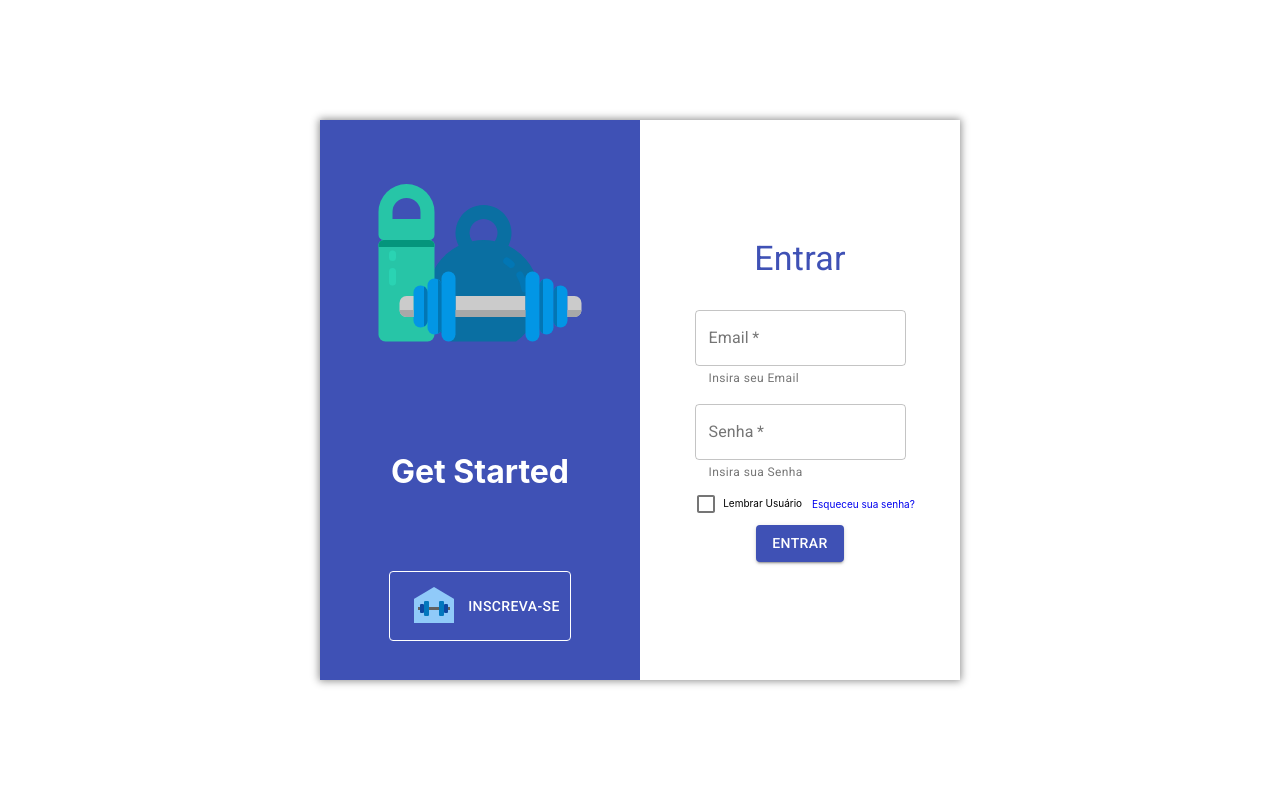
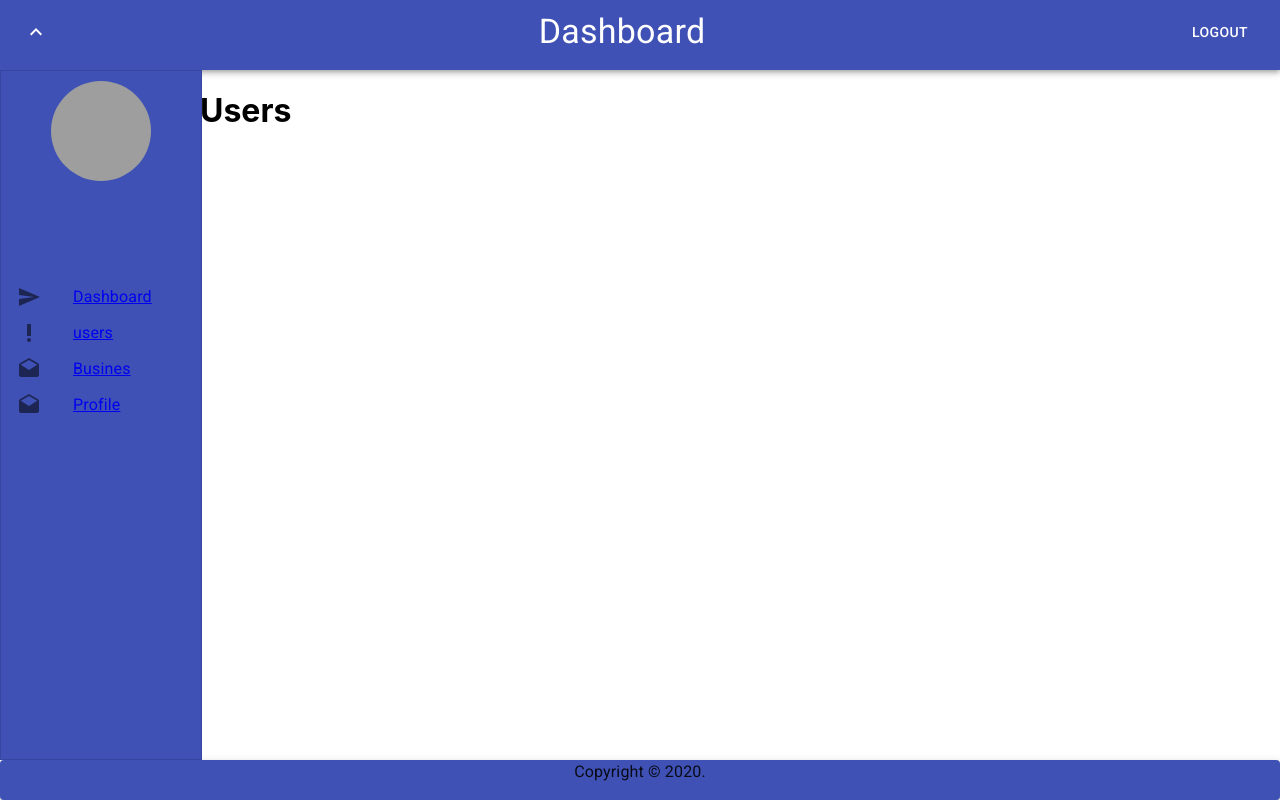
Before and after one commit to raultocantins/acadpro_full, a React (Create React App) app in the folder frontend/: page /home/users in a window 1280 px wide. Before the commit this address led to /signin. Built offline with nearby package versions, Linux system fonts and the light colour scheme; no server answers; grey boxes are pictures that could not be loaded.

Commit message:
Utilizando Router dentro do content e estilizando componentes

```diff
--- /dev/null
+++ b/frontend/src/Components/Home/Content/Busines.js
@@ -0,0 +1,17 @@
+import React, { Component } from "react";
+
+export default class Busines extends Component {
+
+    constructor(props) {
+        super(props)
+
+
+    };
+    render() {
+
+        return (
+            <h1>Busines</h1>
+        )
+
+    }
+}
--- /dev/null
+++ b/frontend/src/Components/Home/Content/Dashboard.js
@@ -0,0 +1,17 @@
+import React, { Component } from "react";
+
+export default class Dashboard extends Component {
+
+    constructor(props) {
+        super(props)
+
+
+    };
+    render() {
+
+        return (
+            <h1>Dashboard</h1>
+        )
+
+    }
+}
--- /dev/null
+++ b/frontend/src/Components/Home/Content/User.js
@@ -0,0 +1,17 @@
+import React, { Component } from "react";
+
+export default class User extends Component {
+
+    constructor(props) {
+        super(props)
+
+
+    };
+    render() {
+
+        return (
+            <h1>User</h1>
+        )
+
+    }
+}
--- /dev/null
+++ b/frontend/src/Components/Home/Content/Users.js
@@ -0,0 +1,17 @@
+import React, { Component } from "react";
+
+export default class Users extends Component {
+
+    constructor(props) {
+        super(props)
+
+
+    };
+    render() {
+
+        return (
+            <h1>Users</h1>
+        )
+
+    }
+}
--- a/frontend/src/Components/Home/Home.css
+++ b/frontend/src/Components/Home/Home.css
@@ -5,7 +5,7 @@
     height: 100vh;
     width: 100vw;
     display: grid;
-    grid-template-columns: 300px 1fr;
+    grid-template-columns: 200px 1fr;
     grid-template-rows: 70px 1fr 40px;
     grid-template-areas:
     "appbar appbar"
@@ -27,9 +27,11 @@
     grid-area: aside;
     height: 100%;
     width: 100%;
-    z-index: 10;
+    z-index: 1;
 
+color: #ffff;
 animation-name: openClosed;
+
 animation-duration: 1s;
 
 display: flex;
@@ -40,7 +42,7 @@ flex-direction: column;
 }
 .content{
     grid-area: content;
-    height: 100%;
+    height: auto;
     width: 100%;
 
 }
@@ -48,7 +50,8 @@ flex-direction: column;
     grid-area: footer;
     height: 100%;
     width: 100%;
-    color: white;
+    color: #ffff;
+
 
 }
 
--- a/frontend/src/Components/Home/Home.js
+++ b/frontend/src/Components/Home/Home.js
@@ -9,6 +9,16 @@ import IconButton from "@material-ui/core/IconButton";
 import MenuIcon from "@material-ui/icons/Menu";
 import Paper from "@material-ui/core/Paper";
 import ExpandLessIcon from "@material-ui/icons/ExpandLess";
+import {
+  BrowserRouter as Router,
+  Switch,
+  Route,
+  Link,
+} from "react-router-dom";
+import Dashboard from './Content/Dashboard'
+import Busines from './Content/Busines'
+import Users from './Content/Users'
+import User from './Content/User'
 import api from '../../api'
 import Axios from 'axios'
 import './Home.css'
@@ -31,11 +41,16 @@ export default class Home extends Component {
             url: '',
             data: []
         }
-        this.Logout = this.Logout.bind(this)
-       this.registerUser = this.registerUser.bind(this)
+       /* this.Logout = this.Logout.bind(this)
+       this.registerUser = this.registerUser.bind(this)*/
        this.openClosed = this.openClosed.bind(this);
     }
-    componentDidMount() {
+
+
+    componentDidMount(){
+      window.location.path='/home'
+    }
+   /* componentDidMount() {
         Axios.post('http://localhost:4000/validateToken', JSON.parse(window.localStorage.getItem('logToken')))
             .then((res) => {
                 var data = res.data
@@ -69,7 +84,7 @@ export default class Home extends Component {
                 }
 
             })    }
-
+*/
             openClosed() {
                 if (this.state.on) {
                   this.setState({ on: false });
@@ -100,18 +115,28 @@ export default class Home extends Component {
             </Toolbar>
           </AppBar>
         </div>
+        <Router>
         <div
           className="aside"
           style={{ display: this.state.on ? "none" : "flex" }}
         >
-          <Paper style={{ width: "100%", height: "100%" }} elevation={0}>
+          <Paper variant="outlined" square elevation={3} style={{ width: "100%", height: "100%",backgroundColor:'#3f51b5',borderRadius:'none!important'}} elevation={0}>
             <Profile name={this.state.data.name}/>
             <Menu />
           </Paper>
         </div>
-        <div classNam e="content"></div>
+        <div classNam e="content">
+               <Switch>
+
+                   <Route path='/home/dashboard'  component={Dashboard}/>
+                   <Route path='/home/users' component={Users}/>
+                   <Route path='/home/user' component={User}/>
+                   <Route path='/home/busines' component={Busines}/>
+               </Switch>
+        </div>
+           </Router>
         <div className="footer">
-          <Paper elevation={3} style={{ height: "100%" }}>
+          <Paper elevation={3} style={{ height: "100%",backgroundColor:'#3f51b5' }}>
             <Typography variant="body1" color="default" align="center">
               {"Copyright © "}
 
--- a/frontend/src/Components/Home/Menu.js
+++ b/frontend/src/Components/Home/Menu.js
@@ -6,6 +6,7 @@ import Typography from '@material-ui/core/Typography';
 import DraftsIcon from '@material-ui/icons/Drafts';
 import SendIcon from '@material-ui/icons/Send';
 import PriorityHighIcon from '@material-ui/icons/PriorityHigh';
+import {Link} from 'react-router-dom'
 
 
 
@@ -19,21 +20,33 @@ export default function TypographyMenu() {
           <ListItemIcon>
             <SendIcon />
           </ListItemIcon>
-          <Typography variant="inherit">A short message</Typography>
+          <Typography variant="inherit" >
+            <Link to='/home/dashboard'>Dashboard</Link>
+           </Typography>
         </MenuItem>
         <MenuItem>
           <ListItemIcon>
             <PriorityHighIcon  />
           </ListItemIcon>
-          <Typography variant="inherit">A very long text that overflows</Typography>
+          <Typography variant="inherit" >
+            <Link to='/home/users'>users</Link>
+           </Typography>
         </MenuItem>
         <MenuItem>
           <ListItemIcon>
             <DraftsIcon  />
           </ListItemIcon>
-          <Typography variant="inherit" noWrap>
-            A very long text that overflows
-          </Typography>
+          <Typography variant="inherit" >
+            <Link to='/home/busines'>Busines</Link>
+           </Typography>
+        </MenuItem>
+        <MenuItem>
+          <ListItemIcon>
+            <DraftsIcon  />
+          </ListItemIcon>
+          <Typography variant="inherit" >
+            <Link to='/home/user'>Profile</Link>
+           </Typography>
         </MenuItem>
       </MenuList>
 
--- a/frontend/src/index.js
+++ b/frontend/src/index.js
@@ -5,8 +5,10 @@ import App from './App';
 import * as serviceWorker from './serviceWorker';
 ReactDOM.render(
   <React.StrictMode>
-    <App/>
-    </React.StrictMode>,
+    <App />
+      </React.StrictMode>,
+
+
   document.getElementById('root')
 );
 
```
